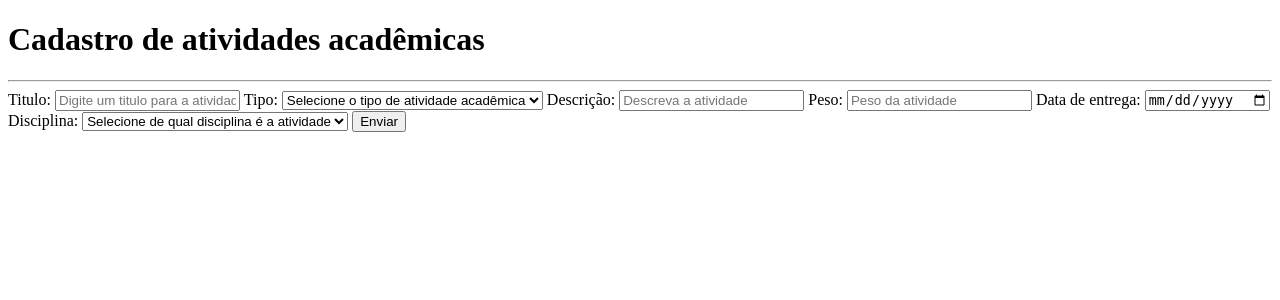
After one commit to Eduardoooo0/Sistema_monitoramento_academico, a Flask app: page /cadastro_atividades in a window 1280 px wide. The commit adds this page. Shown: the top 300 px of the page. Run offline with Flask 3, Linux system fonts and the light colour scheme; data that the repository does not hold is empty; some libraries are stand-ins or nearby versions.

Commit message:
adicionando sistema de adicionar atividades

```diff
--- a/app.py
+++ b/app.py
@@ -17,6 +17,29 @@ mysql = MySQL(app)
 @app.route('/')
 def index():
     return render_template('index.html')
+
+@app.route('/alunos')
+def alunos():
+    cursor = mysql.connection.cursor()
+    cursor.execute('SELECT * FROM tb_alunos JOIN tb_cursos ON alu_cur_id = cur_id')
+    alunos = cursor.fetchall()
+
+    return render_template('alunos.html',alunos=alunos)
+
+
+
+
+
+
+
+
+
+
+
+
+
+
+
 
 
 @app.route('/cadastro_alunos', methods=['GET','POST'])
@@ -45,7 +68,7 @@ def cadastro_alunos():
         cursor.execute("INSERT INTO tb_alunos(alu_nome,alu_matricula,alu_email,alu_data_nascimento, alu_cur_id) VALUES (%s,%s,%s,%s,%s)", (nome,matricula,email,data_nascimento,curso))
         mysql.connection.commit()
         cursor.close()
-        return redirect(url_for('index'))
+        return redirect(url_for('alunos'))
     cursor.execute('SELECT * FROM tb_cursos')
     cursos = cursor.fetchall()
     return render_template('cadastro_alunos.html', cursos=cursos)
@@ -75,3 +98,21 @@ def cadastro_disciplinas():
     cursor.execute('SELECT * FROM tb_cursos')
     cursos = cursor.fetchall()
     return render_template('cadastro_disciplinas.html', cursos=cursos, professores=professores)
+
+@app.route('/cadastro_atividades', methods=['POST','GET'])
+def cadastro_atividades():
+    cursor = mysql.connection.cursor()
+    if request.method == 'POST':
+        titulo = request.form['titulo']
+        tipo = request.form.get('tipo')
+        descricao = request.form['descricao']
+        peso = request.form['peso']
+        data_entrega = request.form['data']
+        disciplina = request.form.get('disciplina')
+        cursor.execute("INSERT INTO tb_atividades(atv_titulo,atv_tipo,atv_descricao,atv_peso,atv_data,atv_dis_id) VALUES (%s,%s,%s,%s,%s,%s)", (titulo,tipo,descricao,peso,data_entrega,disciplina))
+        mysql.connection.commit()
+        cursor.close()
+        return redirect(url_for('index'))
+    cursor.execute('SELECT * FROM tb_disciplinas')
+    disciplinas = cursor.fetchall()
+    return render_template('cadastro_atv.html', disciplinas=disciplinas)
--- /dev/null
+++ b/templates/cadastro_atv.html
@@ -0,0 +1,37 @@
+<!DOCTYPE html>
+<html lang="en">
+<head>
+    <meta charset="UTF-8">
+    <meta name="viewport" content="width=device-width, initial-scale=1.0">
+    <title>Cadastrar atividade acadêmica</title>
+</head>
+<body>
+    <h1>Cadastro de atividades acadêmicas</h1>
+    <hr>
+    <form action="{{url_for('cadastro_atividades')}}" method="post">
+        <label>Titulo:</label>
+        <input type="text" name="titulo" placeholder="Digite um titulo para a atividade">
+        <label>Tipo:</label>
+        <select name="tipo" required>
+            <option value="" selected disabled>Selecione o tipo de atividade acadêmica</option>
+            <option value="Prova">Prova</option>
+            <option value="Trabalho">Trabalho</option>
+            <option value="Projeto">Projeto</option>
+        </select>
+        <label>Descrição:</label>
+        <input type="text" name="descricao" placeholder="Descreva a atividade">
+        <label>Peso:</label>
+        <input type="number" name="peso" placeholder="Peso da atividade" required>
+        <label>Data de entrega:</label>
+        <input type="date" name="data" required>
+        <label>Disciplina:</label>
+        <select name="disciplina" id="" required>
+            <option value="" disabled selected>Selecione de qual disciplina é a atividade</option>
+            {% for disc in disciplinas %}
+                <option value="{{disc.dis_id}}">{{disc.dis_nome}}</option>
+            {% endfor %}
+        </select>
+        <input type="submit" value="Enviar">
+    </form>
+</body>
+</html>
--- a/templates/cadastro_disciplinas.html
+++ b/templates/cadastro_disciplinas.html
@@ -11,9 +11,9 @@
     {% with messages = get_flashed_messages() %}
     <form action="{{url_for('cadastro_disciplinas')}}" method="post">
         <label>Código:</label>
-        <input type="text" name="codigo" placeholder="Digite o código da disciplina">
+        <input type="text" name="codigo" placeholder="Digite o código da disciplina" required>
         <label>Nome:</label>
-        <input type="text" name="nome" placeholder="Digite o nome da disciplina">
+        <input type="text" name="nome" placeholder="Digite o nome da disciplina" required>
         <label>Curso:</label>
         <select name="curso" required>
             <option value="" selected disabled>Selecione o curso da disciplina</option>
@@ -29,7 +29,7 @@
             {% endfor %}
         </select>
         <label>Carga horária:</label>
-        <input type="number" name="carga" id="" placeholder="Digite a carga horária">
+        <input type="number" name="carga" id="" placeholder="Digite a carga horária" required>
         <input type="submit" value="Enviar">
         {% if messages %}
             {% for message in messages %}
--- a/templates/index.html
+++ b/templates/index.html
@@ -8,7 +8,8 @@
 <body>
     <h1>Página inicial</h1>
     <hr>
-    <a href="{{url_for('cadastro_alunos')}}">Cadastrar aluno</a>
-    <a href="{{url_for('cadastro_disciplinas')}}">Cadastrar disciplina</a>
+    <a href="{{url_for('alunos')}}">Alunos</a>|
+    <a href="{{url_for('cadastro_disciplinas')}}">Cadastrar disciplina</a>|
+    <a href="{{url_for('cadastro_atividades')}}">Cadastrar atividade</a>
 </body>
 </html>
```
Also changed, not shown: templates/alunos.html (added, +25 -0 lines), templates/atividades.html (added), templates/disciplinas.html (added).
